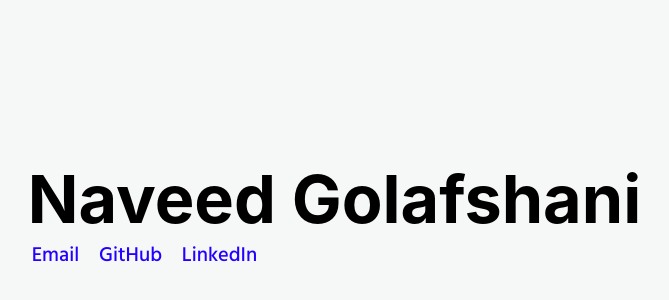
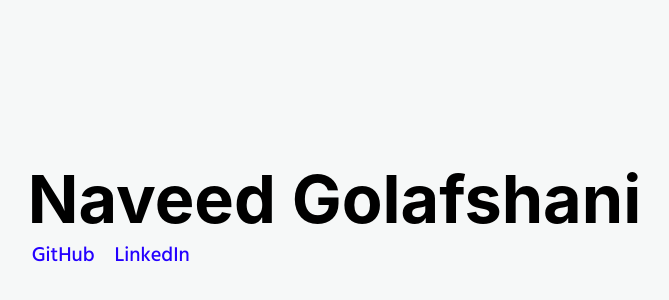
Before and after one commit to naveedgol/naveedgol.github.io, a plain HTML site: page index.html in a window 1280 px wide. Shown: the part 134-434 px from the top of the page, without its empty margins (75-744 px from the left). Drawn offline with Linux system fonts and the light colour scheme.

Commit message:
remove emial

```diff
--- a/index.html
+++ b/index.html
@@ -55,12 +55,6 @@
 <body>
   <div class="container">
     <h1 class="title">Naveed Golafshani</h1>
-    <!-- <a class="link" href="assets/Resume_Naveed_Golafshani.pdf" target="_blank">
-      Resume
-    </a> -->
-    <a class="link" href="mailto:naveedgol@gmail.com">
-      Email
-    </a>
     <a class="link" href="https://github.com/naveedgol/">
       GitHub
     </a>
```
